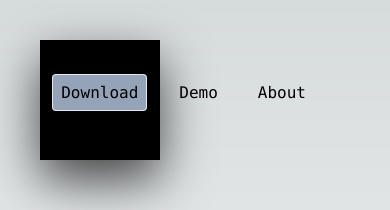
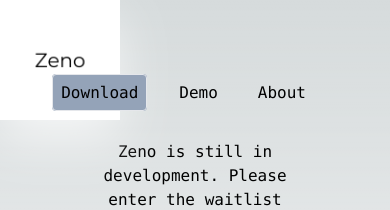
Before and after one commit to pattersongrant/zeno, a Next.js app in the folder zeno/: page /waitlist in a window 390 px wide. Shown: the top 210 px of the page. Built offline with nearby package versions, Linux system fonts and the light colour scheme.

Commit message:
waitlist responsiveness

```diff
--- a/zeno/src/app/waitlist/page.tsx
+++ b/zeno/src/app/waitlist/page.tsx
@@ -6,7 +6,7 @@ export default function Waitlist() {
     <main className="">
       <div className="flex">
         <a href="/">
-        <Image className="m-10 hover:invert duration-500 shadow-[0_20px_50px_rgba(0,_0,_0,_0.7)]"
+        <Image className="m-0 sm:m-10 hover:invert duration-500 shadow-[0_20px_50px_rgba(0,_0,_0,_0.7)]"
           src="/Z.png"
           alt="Zeno Logo"
           width={120}
```
